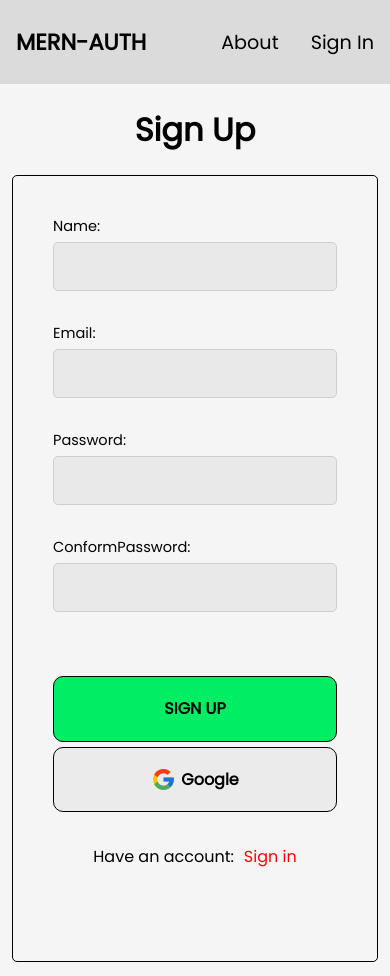
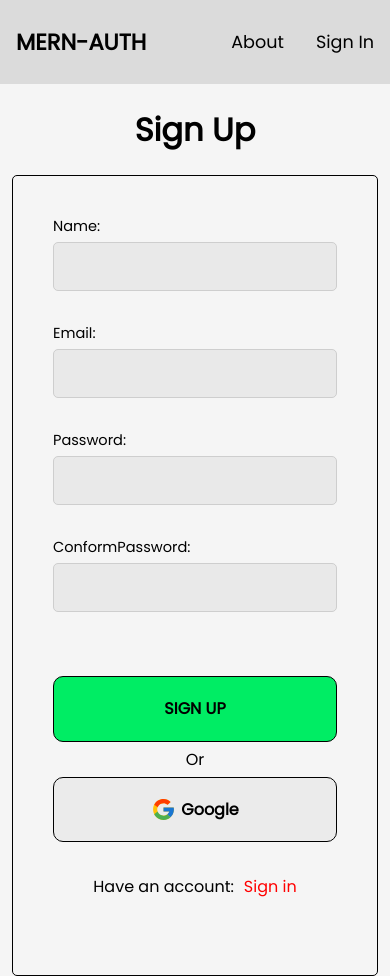
Before and after one commit to GeethoshGv/MERN-AUTH, a React (Vite) app in the folder client/: page /sign-up in a window 390 px wide. Built offline with nearby package versions, Linux system fonts and the light colour scheme; no server answers.

Commit message:
updated profiles Ui 1

```diff
--- a/client/src/navigation/nav.scss
+++ b/client/src/navigation/nav.scss
@@ -6,6 +6,7 @@
   @media only screen and (max-width: 600px) {
     padding: 0 1rem;
   }
+
   .nav-div {
     height: 100%;
     width: 100%;
@@ -28,6 +29,9 @@
           font-weight: light;
           margin: 0;
           font-size: 1.52rem;
+          @media only screen and (max-width: 400px) {
+            font-size: 1.45rem;
+          }
           @media only screen and (max-width: 600px) {
             font-size: 1.4rem;
             font-weight: bolder;
@@ -54,7 +58,9 @@
         .auth-h1 {
           margin: 0;
           font-weight: 500;
-
+          @media only screen and (max-width: 400px) {
+            font-size: 1.1rem;
+          }
           font-size: 1.2rem;
         }
         img {
--- a/client/src/pages/profile/profile.scss
+++ b/client/src/pages/profile/profile.scss
@@ -7,6 +7,9 @@
   height: 100%;
   h1 {
     margin: 10px;
+    @media only screen and (max-width: 400px) {
+      font-size: 1.5rem;
+    }
   }
 
   .profile_form_div {
@@ -36,6 +39,7 @@
         justify-content: flex-start;
         padding-left: 4rem;
         width: 100%;
+
         img {
           border-radius: 50%;
         }
@@ -70,7 +74,7 @@
 }
 
 p {
-  margin: 10px;
+  margin: 2px;
 }
 .in_div {
   display: flex;
--- a/client/src/pages/signup/SignUp.jsx
+++ b/client/src/pages/signup/SignUp.jsx
@@ -99,6 +99,8 @@
           <div className="pass_check"></div>
           <div className="input_div button_div">
             <button>{loading ? "Loading..." : "SIGN UP"}</button>
+            <span>Or</span>
+
             <Oauth />
           </div>
           <div className="bottom-text">
--- a/client/src/pages/signup/signup.scss
+++ b/client/src/pages/signup/signup.scss
@@ -48,6 +48,7 @@
 .button_div {
   display: flex;
   gap: 1rem;
+  text-align: center;
 
   button {
     background-color: #00ed64;
```
